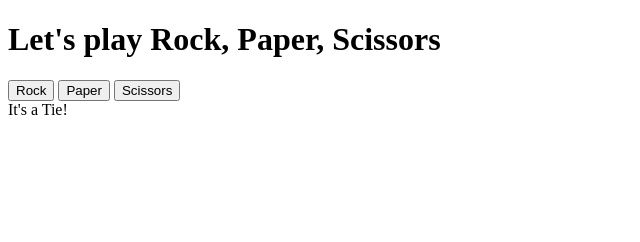
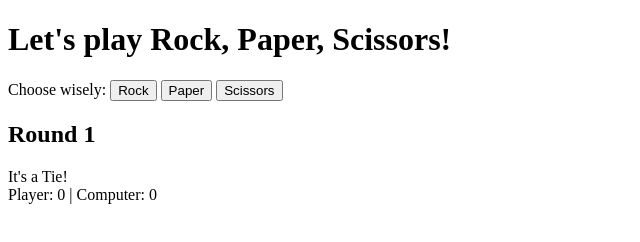
Before and after one commit to TarsisViana/rock-paper-scissors, a plain HTML site: page index.html in a window 1280 px wide. Both pictures are taken after a click on the button "Rock". Shown: the whole page, without its empty margins (0-640 px from the left). Drawn offline with Linux system fonts and the light colour scheme.

Commit message:
Add counters and end the game at 5 points

```diff
--- a/index.html
+++ b/index.html
@@ -7,15 +7,20 @@
   <script src="script.js" defer></script>
 </head>
 <body>
-  <h1>Let's play Rock, Paper, Scissors</h1>
-  <div>
+  <h1>Let's play Rock, Paper, Scissors!</h1>
+
+  <div>Choose wisely:
     <button id="rock">Rock</button>
     <button id="paper">Paper</button>
     <button id="scissors">Scissors</button>
   </div>
+  <h2></h2>
   <div id="results">
 
   </div>
+  <div id="score"></div>
+  <h1 id="end"></h1>
+
 
 </body>
 </html>
--- a/script.js
+++ b/script.js
@@ -27,7 +27,7 @@ function getPlayerChoice(){  // funcion to ask and return the player choice
 }
 
 
-
+let roundPoints = 0;
 
 function playOneRound(playerSelection,computerSelection){ // play one round and return
   if(playerSelection == computerSelection){           // the winner and why. Also added
@@ -62,51 +62,41 @@ function playOneRound(playerSelection,computerSelection){ // play one round and
     return 'error';
   }
 }
-let roundPoints = 0;
 
-function playGame(){
+
+
+const buttons = document.querySelectorAll('button');
+const results = document.querySelector('#results');
+const roundCounter = document.querySelector('h2');
+const score = document.querySelector('#score');
+const end = document.querySelector('#end');
 
 let playerPoints = 0;
 let compPoints = 0;
 let roundNumber = 1;
 
-  for(let i = 0; i < 5; i++){
-    console.log('Round ' + roundNumber)
-    roundNumber++;
-    console.log(playOneRound(getPlayerChoice(),getComputerChoice()));
-
+buttons.forEach((button) =>{
+  button.addEventListener('click', function(e) {
+    if(playerPoints < 5 && compPoints < 5){
+      roundCounter.textContent = 'Round ' + roundNumber;
+      results.textContent = playOneRound(e.target.id,getComputerChoice());
       if(roundPoints==1){
         playerPoints++;
       }
       else if(roundPoints==0){
         compPoints++;
-    }else{
-      i--;
       }
-    console.log('Player: '+ playerPoints + ` | Computer: `+ compPoints);
+      score.textContent = 'Player: '+ playerPoints + ' | Computer: ' + compPoints;
+
+      roundNumber++;
     }
+    else if(playerPoints == 5){
+      end.textContent = 'Congratulations, You won!';
 
-  let finalScore = 'Final score: Player - ' + playerPoints + ' Computer - ' + compPoints;
+    }
+    else if(compPoints == 5){
+      end.textContent = 'You lost!';
 
-  if(playerPoints > compPoints){
-    console.log('You Won! Congratulations!');
-    console.log(finalScore);
     }
-  else{
-    console.log('You Lost!');
-    console.log(finalScore);
-  }
-}
-
-
-
-const buttons = document.querySelectorAll('button');
-const results = document.querySelector('#results');
-
-buttons.forEach((button) =>{
-  button.addEventListener('click', function(e) {
-    let temp = playOneRound(e.target.id,getComputerChoice());
-    results.textContent = temp;
-    console.log(temp);
   })
 })
```
Lines whose indentation alone changed are shown as unchanged.
